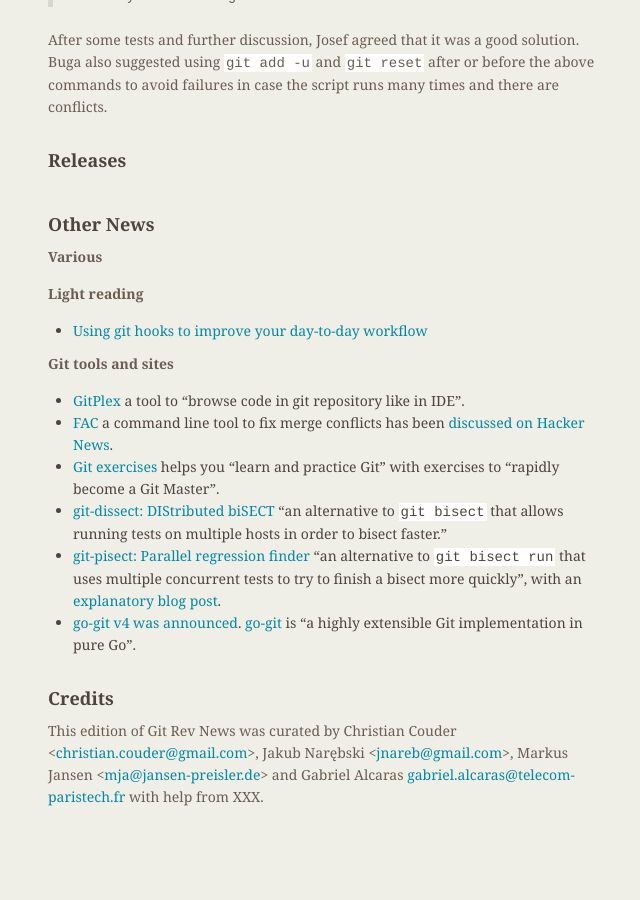
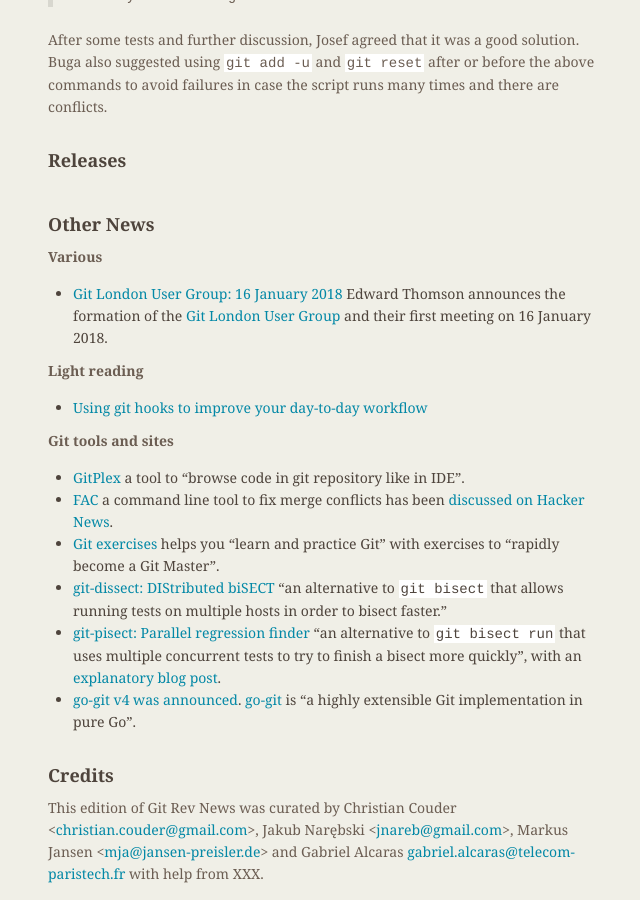
Before and after one commit to git/git.github.io, a Jekyll site: the page built from rev_news/drafts/edition-35.md, in a window 1280 px wide and 900 px high, scrolled down 1466 px. Shown: the whole window, without its empty margins (486-1126 px from the left). Built offline with Jekyll 4.4.1, drawn with Linux system fonts in a browser that asks for light colours; before the commit the page ends 2289 px from its top, so only the background shows below that.

Commit message:
rn-35: add London User Group announce

```diff
--- a/rev_news/drafts/edition-35.md
+++ b/rev_news/drafts/edition-35.md
@@ -109,6 +109,8 @@
 
 __Various__
 
+* [Git London User Group: 16 January 2018](https://public-inbox.org/git/CA+WKDT3uKyEfzGvnkRUG7SEKy4ypz+Aa223UaVE8vyktcmgSvw@mail.gmail.com/) Edward Thomson announces the formation of the [Git London User Group](http://londongit.org/) and their first meeting on 16 January 2018.
+
 
 __Light reading__
 
```
